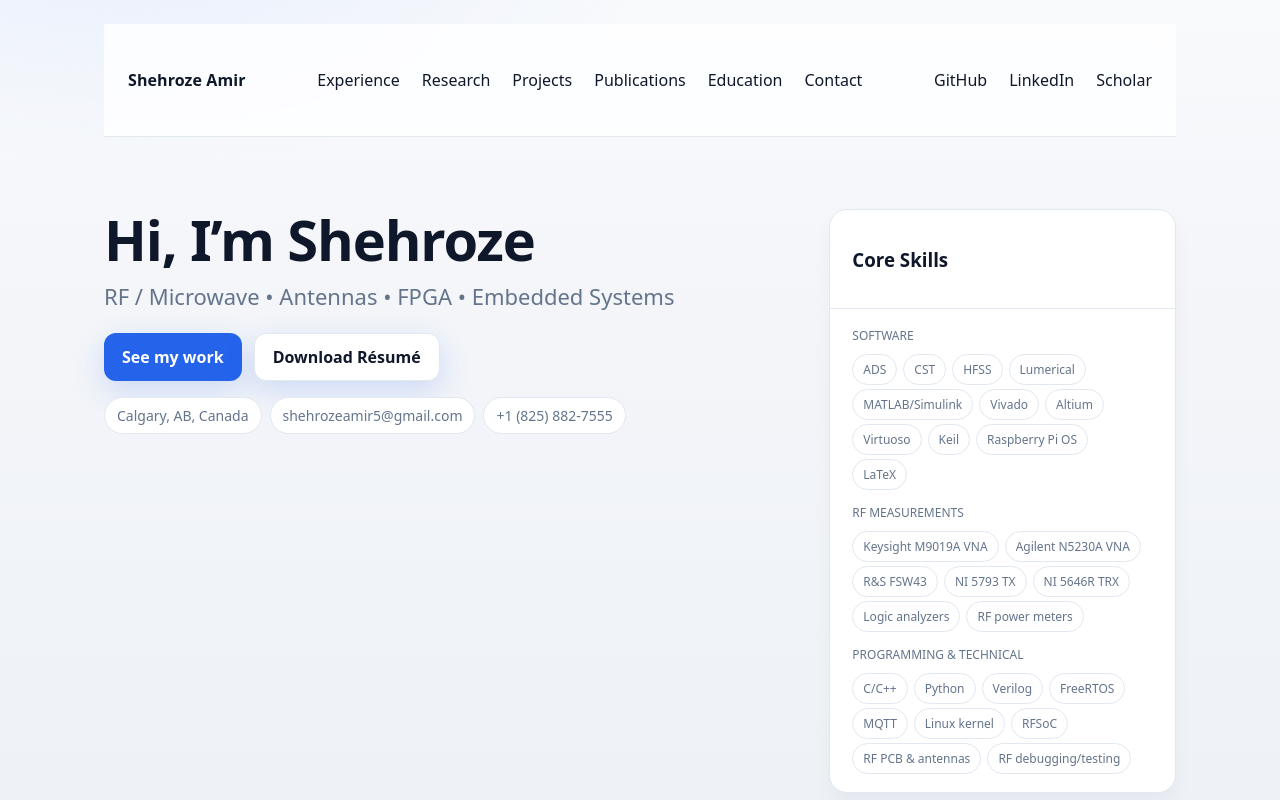
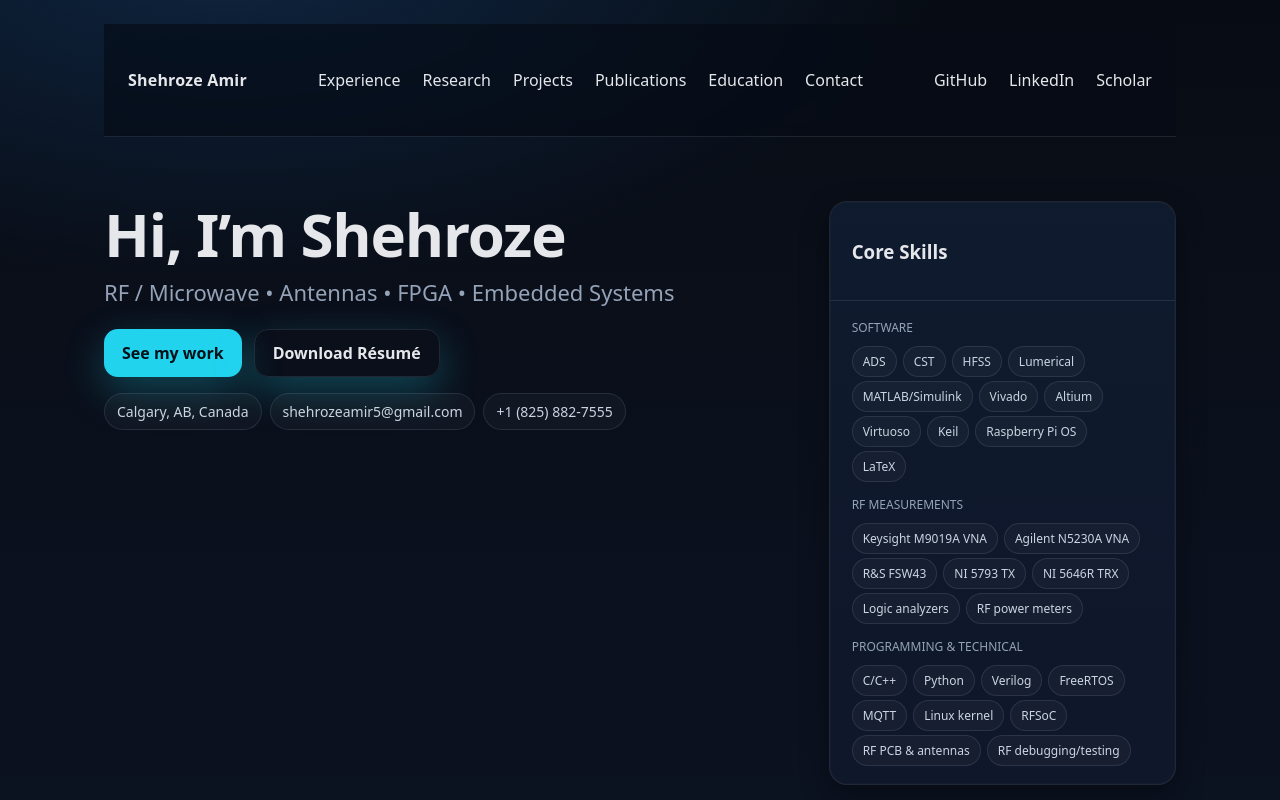
Before and after one commit to shehrozeamir5/portfolio, a Next.js app: page / in a window 1280 px wide. Shown: the top 800 px of the page. Built offline with nearby package versions, Linux system fonts and the light colour scheme.

Commit message:
Update globals.css

```diff
--- a/app/globals.css
+++ b/app/globals.css
@@ -1,60 +1,52 @@
 :root{
-  --bg:#f3f5f9;           /* page background */
-  --panel:#ffffff;        /* card background */
-  --text:#0f172a;         /* primary text */
-  --muted:#64748b;        /* secondary text */
-  --line:#e2e8f0;         /* borders */
-  --brand:#2563eb;        /* accent (blue) */
-  --ring:rgba(37,99,235,.18);
+  --bg:#0a0f1a; --panel:#0f172a; --text:#e5e7eb; --muted:#94a3b8;
+  --line:rgba(148,163,184,.16); --brand:#22d3ee; --ring:rgba(34,211,238,.28);
 }
 *{box-sizing:border-box}
 html,body{margin:0;height:100%}
 body{
   font-family:ui-sans-serif,system-ui,-apple-system,"Segoe UI",Roboto,Arial;
   background:
-    radial-gradient(900px 400px at 10% -10%, #e8eefc 0%, transparent 60%),
-    linear-gradient(180deg,#f8fafc, var(--bg) 40%, #eef2f7 100%);
+    radial-gradient(1200px 600px at 18% -10%, #0f2744 0%, transparent 60%),
+    linear-gradient(180deg,#070c14,#0a0f1a 40%,#0b1220 100%);
   color:var(--text);
 }
 a{color:inherit;text-decoration:none}
 header{
   position:sticky;top:0;z-index:50;
-  background:rgba(255,255,255,.8);
-  backdrop-filter:saturate(140%) blur(8px);
+  background:rgba(8,12,20,.7);backdrop-filter:saturate(140%) blur(8px);
   border-bottom:1px solid var(--line);
 }
 .container{max-width:1120px;margin-inline:auto;padding:24px}
 nav{display:flex;align-items:center;justify-content:space-between;height:64px}
 .nav-links{display:none;gap:22px}
-.brand{font-weight:800;letter-spacing:.1px}
+.brand{font-weight:900;letter-spacing:.2px}
 
 .pill{
   display:inline-flex;align-items:center;gap:8px;
   border:1px solid var(--line);border-radius:999px;padding:8px 12px;
-  color:var(--muted);font-size:14px;background:#fff;
+  color:#cbd5e1;font-size:14px;background:rgba(255,255,255,.03)
 }
 
-.section{padding:56px 0}
-h2{font-size:26px;margin:0 0 18px;font-weight:800;letter-spacing:-.01em}
+.section{padding:48px 0}
+h2{font-size:24px;margin:0 0 16px;font-weight:800}
 
-.hero{padding:72px 0}
-.title{font-size:48px;line-height:1.1;margin:0 0 10px;font-weight:900;letter-spacing:-.02em}
+.hero{padding:64px 0}
+.title{font-size:52px;line-height:1.1;margin:0 0 10px;font-weight:900;letter-spacing:-.02em}
 .subtitle{color:var(--muted);font-size:20px;margin:0 0 22px}
 .btn{
-  display:inline-flex;align-items:center;gap:10px;
-  border:none;border-radius:12px;padding:12px 18px;
-  background:var(--brand);color:#fff;font-weight:800;cursor:pointer;
-  box-shadow:0 10px 30px var(--ring);
+  display:inline-flex;align-items:center;gap:10px;border:none;border-radius:14px;padding:12px 18px;
+  background:var(--brand);color:#001018;font-weight:900;cursor:pointer;box-shadow:0 14px 40px var(--ring)
 }
-.btn-outline{
-  background:#fff;color:var(--text);border:1px solid var(--line)
-}
+.btn-outline{background:transparent;color:var(--text);border:1px solid var(--line)}
 
-.cards{display:grid;grid-template-columns:repeat(12,1fr);gap:32px}
+.cards{display:grid;grid-template-columns:repeat(12,1fr);gap:30px}
 
 .card{
-  background:var(--panel);border:1px solid var(--line);border-radius:18px;
-  box-shadow:0 12px 20px rgba(15,23,42,.04);
+  background:linear-gradient(180deg,rgba(16,28,48,.9),var(--panel));
+  border-radius:18px;border:1px solid var(--line);
+  box-shadow:0 10px 28px rgba(0,0,0,.35), 0 0 0 1px rgba(255,255,255,.02) inset;
+  background-clip:padding-box; /* prevents neighbor-merge */
 }
 .card .head{padding:18px 22px;border-bottom:1px solid var(--line)}
 .card .body{padding:18px 22px}
@@ -63,15 +55,15 @@ ul{margin:0;padding-left:18px}
 li{margin:8px 0}
 .badge{
   display:inline-flex;border:1px solid var(--line);
-  padding:6px 10px;border-radius:999px;font-size:12px;margin:4px 6px 0 0;color:var(--muted);background:#fff;
+  padding:6px 10px;border-radius:999px;font-size:12px;margin:4px 6px 0 0;color:#cbd5e1;background:rgba(255,255,255,.03)
 }
 
 .muted{color:var(--muted)}
-.footer{color:#64748b;font-size:14px;padding:40px 0}
+.footer{color:#94a3b8;font-size:14px;padding:40px 0}
 
 @media (min-width:768px){
   .nav-links{display:flex}
-  .title{font-size:56px}
+  .title{font-size:60px}
   .subtitle{font-size:22px}
-  .hero-grid{display:grid;grid-template-columns:2fr 1fr;align-items:start;gap:32px}
+  .hero-grid{display:grid;grid-template-columns:2fr 1fr;align-items:start;gap:30px}
 }
```
